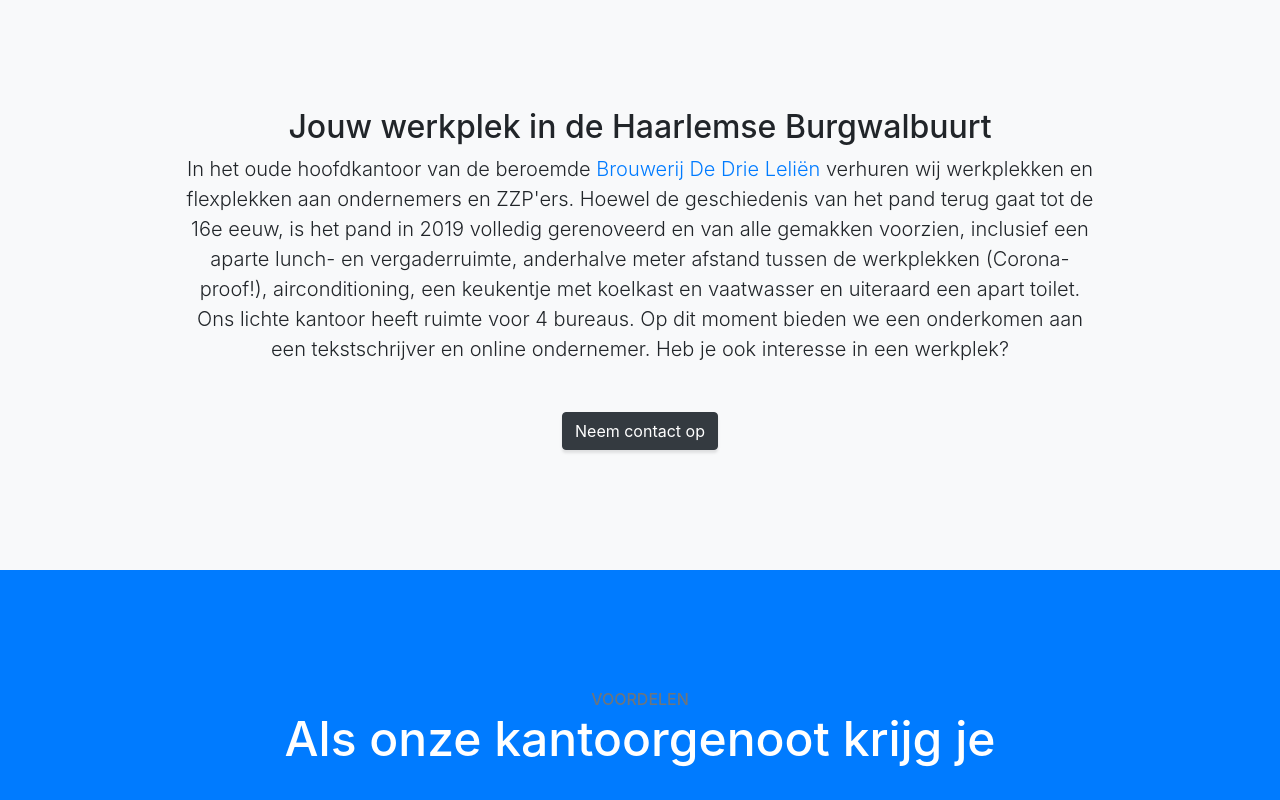
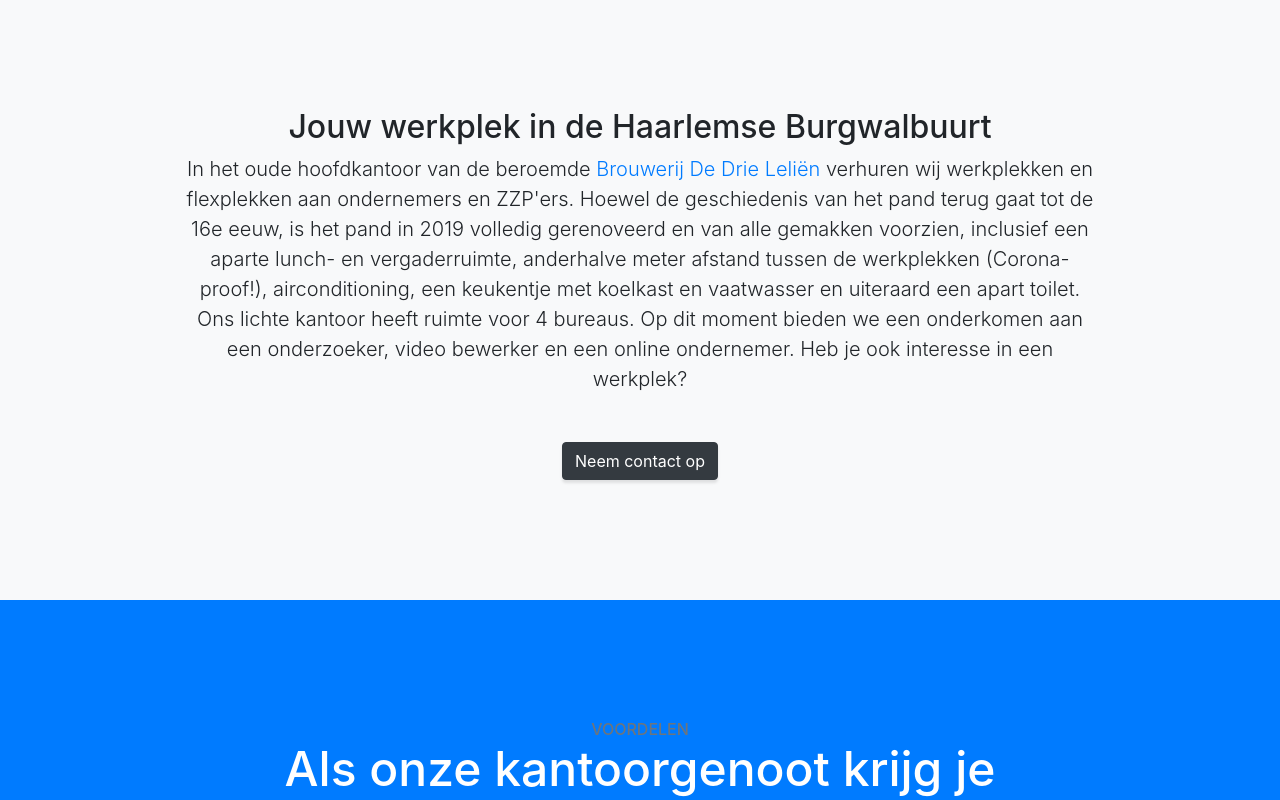
Before and after one commit to tsanders42/nl.drielelien, a website with bundled scripts: page index.html in a window 1280 px wide. Shown: the part 812-1612 px from the top of the page. Built offline with nearby package versions, Linux system fonts and the light colour scheme.

Commit message:
text update

```diff
--- a/index.html
+++ b/index.html
@@ -75,7 +75,7 @@
       <div class="row">
         <div class="col-lg-10 mx-auto">
           <h2>Jouw werkplek in de Haarlemse Burgwalbuurt</h2>
-          <p class="lead mb-5">In het oude hoofdkantoor van de beroemde <a href="https://www.franshalsmuseum.nl/nl/art/gezicht-op-de-brouwerij-de-drie-lelien/">Brouwerij De Drie Leliën</a> verhuren wij werkplekken en flexplekken aan ondernemers en ZZP'ers. Hoewel de geschiedenis van het pand terug gaat tot de 16e eeuw, is het pand in 2019 volledig gerenoveerd en van alle gemakken voorzien, inclusief een aparte lunch- en vergaderruimte, anderhalve meter afstand tussen de werkplekken (Corona-proof!), airconditioning, een keukentje met koelkast en vaatwasser en uiteraard een apart toilet. Ons lichte kantoor heeft ruimte voor 4 bureaus. Op dit moment bieden we een onderkomen aan een tekstschrijver en online ondernemer. Heb je ook interesse in een werkplek?
+          <p class="lead mb-5">In het oude hoofdkantoor van de beroemde <a href="https://www.franshalsmuseum.nl/nl/art/gezicht-op-de-brouwerij-de-drie-lelien/">Brouwerij De Drie Leliën</a> verhuren wij werkplekken en flexplekken aan ondernemers en ZZP'ers. Hoewel de geschiedenis van het pand terug gaat tot de 16e eeuw, is het pand in 2019 volledig gerenoveerd en van alle gemakken voorzien, inclusief een aparte lunch- en vergaderruimte, anderhalve meter afstand tussen de werkplekken (Corona-proof!), airconditioning, een keukentje met koelkast en vaatwasser en uiteraard een apart toilet. Ons lichte kantoor heeft ruimte voor 4 bureaus. Op dit moment bieden we een onderkomen aan een onderzoeker, video bewerker en een online ondernemer. Heb je ook interesse in een werkplek?
            </p>
           <a class="btn btn-dark btn-xl js-scroll-trigger" href="#contact">Neem contact op</a>
         </div>
```
